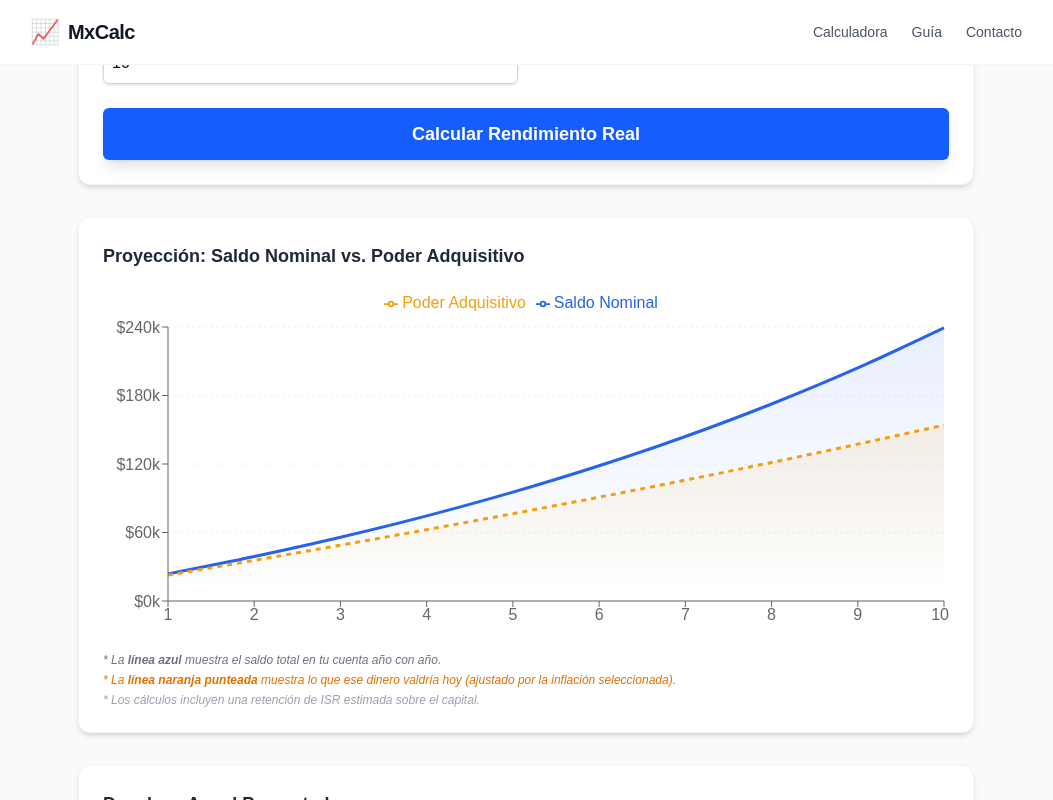
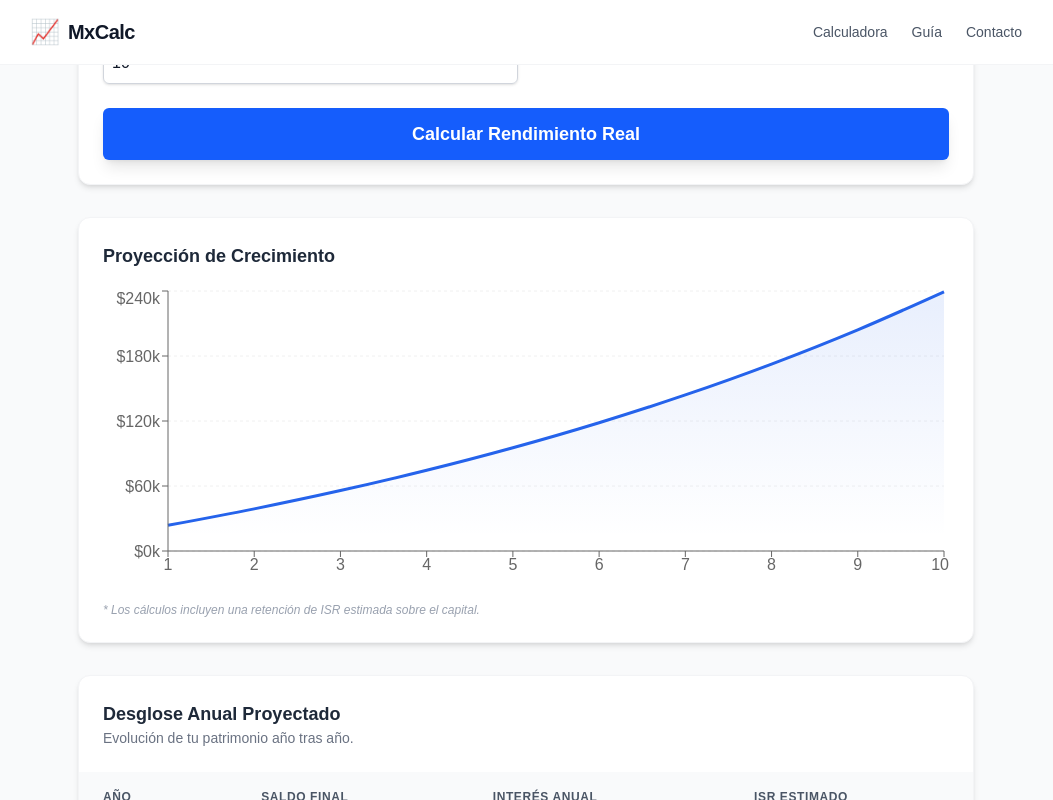
Before and after one commit to alejandrohuerga/finanzanode-mx, a Next.js app: page / in a window 1280 px wide. Both pictures are taken after a click on the button "Calcular Rendimiento Real". Shown: the part 400-1200 px from the top of the page, without its empty margins (114-1167 px from the left). Built offline with nearby package versions, Linux system fonts and the light colour scheme.

Commit message:
fix: :bug: Refactor Investment y pasar parámetros page

```diff
--- a/src/app/page.tsx
+++ b/src/app/page.tsx
@@ -15,14 +15,18 @@ export default function Home() {
     monthlyContribution: number;
     annualRate: number;
     years: number;
+    inflationRate: number; // <--- Ahora recibimos este dato del CalculatorForm
   }) => {
+    // Llamamos a la función de cálculo pasando el nuevo parámetro
     const res = calculateCompoundInterest(
       data.initialAmount,
       data.monthlyContribution,
       data.annualRate,
-      data.years
+      data.years,
+      data.inflationRate // <--- Enviamos la inflación a lib/calculations.ts
     );
     setResults(res);
+    // Scroll suave hacia los resultados para mejorar la UX
     window.scrollTo({ top: 400, behavior: 'smooth' });
   };
 
--- a/src/components/InvestmentChart.tsx
+++ b/src/components/InvestmentChart.tsx
@@ -1,5 +1,5 @@
 "use client";
-import { AreaChart, Area, XAxis, YAxis, CartesianGrid, Tooltip, ResponsiveContainer, Legend } from 'recharts';
+import { AreaChart, Area, XAxis, YAxis, CartesianGrid, Tooltip, ResponsiveContainer } from 'recharts';
 
 interface ChartProps {
   data: any[];
@@ -16,42 +16,26 @@ export default function InvestmentChart({ data }: ChartProps) {
 
   return (
     <div className="bg-white p-6 rounded-xl shadow-md border border-gray-100 mt-8">
-      <h3 className="text-lg font-bold text-gray-800 mb-4">Proyección: Saldo Nominal vs. Poder Adquisitivo</h3>
-
-      <div className="h-[350px] w-full">
+      <h3 className="text-lg font-bold text-gray-800 mb-4">Proyección de Crecimiento</h3>
+      <div className="h-[300px] w-full">
         <ResponsiveContainer width="100%" height="100%">
           <AreaChart data={data}>
             <defs>
-              {/* Degradado Azul (Saldo Nominal) */}
               <linearGradient id="colorBalance" x1="0" y1="0" x2="0" y2="1">
                 <stop offset="5%" stopColor="#2563eb" stopOpacity={0.1}/>
                 <stop offset="95%" stopColor="#2563eb" stopOpacity={0}/>
               </linearGradient>
-              {/* Degradado Ámbar (Poder Adquisitivo Real) */}
-              <linearGradient id="colorReal" x1="0" y1="0" x2="0" y2="1">
-                <stop offset="5%" stopColor="#f59e0b" stopOpacity={0.1}/>
-                <stop offset="95%" stopColor="#f59e0b" stopOpacity={0}/>
-              </linearGradient>
             </defs>
-
             <CartesianGrid strokeDasharray="3 3" vertical={false} stroke="#f0f0f0" />
             <XAxis dataKey="year" />
             <YAxis tickFormatter={(value) => `$${Number(value)/1000}k`} />
 
             <Tooltip
-              formatter={(value: any, name: string) => [
-                currencyFormatter(Number(value)),
-                name === "balance" ? "Saldo Nominal" : "Poder Adquisitivo (Real)"
-              ]}
+              formatter={(value: any) => currencyFormatter(Number(value))}
               labelFormatter={(label) => `Año ${label}`}
             />
 
-            {/* La leyenda ayuda al usuario a entender el gráfico de inmediato */}
-            <Legend verticalAlign="top" height={36}/>
-
-            {/* ÁREA 1: Saldo Nominal (El dinero "en papel") */}
             <Area
-              name="Saldo Nominal"
               type="monotone"
               dataKey="balance"
               stroke="#2563eb"
@@ -59,33 +43,12 @@ export default function InvestmentChart({ data }: ChartProps) {
               fillOpacity={1}
               fill="url(#colorBalance)"
             />
-
-            {/* ÁREA 2: Saldo Real (Ajustado por Inflación) */}
-            <Area
-              name="Poder Adquisitivo"
-              type="monotone"
-              dataKey="realBalance"
-              stroke="#f59e0b"
-              strokeWidth={3}
-              strokeDasharray="5 5" // Línea punteada para mayor claridad visual
-              fillOpacity={1}
-              fill="url(#colorReal)"
-            />
           </AreaChart>
         </ResponsiveContainer>
       </div>
-
-      <div className="mt-4 space-y-1">
-        <p className="text-xs text-gray-500 italic">
-          * La <strong>línea azul</strong> muestra el saldo total en tu cuenta año con año.
-        </p>
-        <p className="text-xs text-amber-600 italic font-medium">
-          * La <strong>línea naranja punteada</strong> muestra lo que ese dinero valdría hoy (ajustado por la inflación seleccionada).
-        </p>
-        <p className="text-xs text-gray-400 italic">
-          * Los cálculos incluyen una retención de ISR estimada sobre el capital.
-        </p>
-      </div>
+      <p className="text-xs text-gray-400 mt-4 italic">
+        * Los cálculos incluyen una retención de ISR estimada sobre el capital.
+      </p>
     </div>
   );
 }
```
